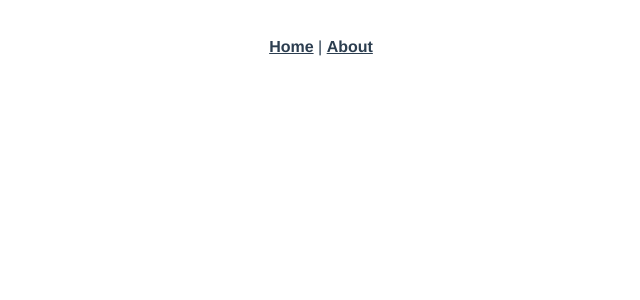
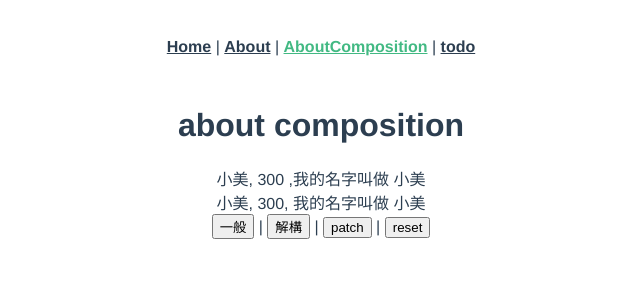
Before and after one commit to rickdiable/vue-pinia_todo, a Vue app: page /#/about-composition in a window 1280 px wide. Before the commit this address had no page. Shown: the top 300 px of the page, without its empty margins (319-959 px from the left). Built offline with nearby package versions, Linux system fonts and the light colour scheme.

Commit message:
first commit

```diff
--- a/package.json
+++ b/package.json
@@ -9,6 +9,7 @@
   },
   "dependencies": {
     "core-js": "^3.8.3",
+    "pinia": "^2.1.3",
     "vue": "^3.2.13",
     "vue-router": "^4.0.3"
   },
--- a/src/App.vue
+++ b/src/App.vue
@@ -1,7 +1,9 @@
 <template>
   <nav>
     <router-link to="/">Home</router-link> |
-    <router-link to="/about">About</router-link>
+    <router-link to="/about">About</router-link> |
+    <router-link to="/about-composition">AboutComposition</router-link> |
+    <router-link to="/todo-master">todo</router-link>
   </nav>
   <router-view/>
 </template>
--- a/src/main.js
+++ b/src/main.js
@@ -1,5 +1,11 @@
 import { createApp } from 'vue';
+import { createPinia } from 'pinia';
 import App from './App.vue';
 import router from './router';
 
-createApp(App).use(router).mount('#app');
+const pinia = createPinia();
+const app = createApp(App);
+
+app.use(pinia);
+app.use(router);
+app.mount('#app');
--- a/src/router/index.js
+++ b/src/router/index.js
@@ -15,6 +15,22 @@ const routes = [
     // which is lazy-loaded when the route is visited.
     component: () => import(/* webpackChunkName: "about" */ '../views/AboutView.vue'),
   },
+  {
+    path: '/about-composition',
+    name: 'about-composition',
+    // route level code-splitting
+    // this generates a separate chunk (about.[hash].js) for this route
+    // which is lazy-loaded when the route is visited.
+    component: () => import(/* webpackChunkName: "about" */ '../views/AboutComposition.vue'),
+  },
+  {
+    path: '/todo-master',
+    name: 'todo-master',
+    // route level code-splitting
+    // this generates a separate chunk (about.[hash].js) for this route
+    // which is lazy-loaded when the route is visited.
+    component: () => import(/* webpackChunkName: "about" */ '../views/VueTodo.vue'),
+  },
 ];
 
 const router = createRouter({
--- /dev/null
+++ b/src/stores/user.js
@@ -0,0 +1,23 @@
+import { defineStore } from 'pinia';
+
+// 在 pinia 中 state、actions、getters
+// 對應原本的 data、methods、computed
+
+export default defineStore('userStore', {
+  state: () => ({
+    name: '小美',
+    wallet: 300,
+  }),
+  getters: {
+    getUserName: (state) => `我的名字叫做 ${state.name}`,
+  },
+  actions: {
+    // 此處使用傳統函式以便使用 this
+    updateName() {
+      this.name = '直接';
+    },
+    updateNameIndividual() {
+      this.name = '解構';
+    },
+  },
+});
--- /dev/null
+++ b/src/views/AboutComposition.vue
@@ -0,0 +1,62 @@
+<template>
+  <div class="about">
+    <h1>about composition</h1>
+    {{ user.name }}, {{ user.wallet }} ,{{ user.getUserName }}
+    <br>
+    {{ name }}, {{ wallet }}, {{ getUserName }}
+    <br>
+    <button type="button" class="btn btn-primary" @click.prevent="user.updateName">一般</button> |
+    <button type="button" class="btn btn-primary" @click.prevent="updateNameIndividual">解構
+    </button> |
+    <button type="button" class="btn btn-primary" @click.prevent="updateData">patch</button> |
+    <button type="button" class="btn btn-primary" @click.prevent="reset">reset</button>
+  </div>
+</template>
+
+<script>
+import { storeToRefs } from 'pinia';
+import userStore from '@/stores/user';
+
+export default {
+  setup() {
+    // 定義一個變數儲存函數型態的 pinia 狀態檔案，預設為 reactive
+    const user = userStore();
+
+    // 修改資料方式1.因為是 reative 格式，欲修改該值可直接重新賦值
+    // user.name = '被重新賦值了';
+
+    // 修改資料方式2.希望將單獨值取出使用，可以利用 storeToRefs(為 pinia 方法，需先匯入)
+    // 解構形式取出
+    const { name, wallet, getUserName } = storeToRefs(user);
+    // 若使用以上方式取出則為 ref 格式，取值或重賦值皆需加上 value
+    // name.value = 'ref後的名字';
+
+    // 方法一樣可以使用解構取出使用，但不同於資料，通常不需雙向綁定，直接取出即可，記得匯出
+    const { updateNameIndividual } = user;
+
+    // 修改資料方式3. patch 適合一次更新多個資料
+    function updateData() {
+      user.$patch({
+        name: 'patch方法',
+        wallet: 'patchWallet',
+      });
+    }
+
+    // 修改資料方式3. reset 將資料重置回初始狀態
+    function reset() {
+      user.$reset();
+    }
+
+    // 完成後將之匯出
+    return {
+      user,
+      name,
+      wallet,
+      getUserName,
+      updateNameIndividual,
+      updateData,
+      reset,
+    };
+  },
+};
+</script>
--- a/src/views/AboutView.vue
+++ b/src/views/AboutView.vue
@@ -1,5 +1,25 @@
 <template>
   <div class="about">
-    <h1>This is an about page</h1>
+    <h1>about page</h1>
+    {{ name }}
+    {{ wallet }}
+    {{ getUserName }}
+    <br>
+    <button type="button" class="btn btn-primary" @click.prevent="updateName">點擊換名字</button>
   </div>
 </template>
+
+<script>
+import userStore from '@/stores/user';
+import { mapState, mapActions } from 'pinia';
+
+export default {
+  computed: {
+    ...mapState(userStore, ['name', 'wallet', 'getUserName']),
+  },
+  methods: {
+    ...mapActions(userStore, ['updateName']),
+  },
+};
+
+</script>
--- /dev/null
+++ b/src/views/VueTodo.vue
@@ -0,0 +1,31 @@
+<template>
+  <div id="app">
+    <div class="container">
+      <p>123</p>
+    </div>
+  </div>
+</template>
+
+<script>
+// import StatusNav from "@/components/StatusNav.vue";
+
+export default {
+  setup() {
+    const number = 123;
+
+    return {
+      number,
+    };
+  },
+};
+
+</script>
+
+<style>
+.container {
+  max-width: 1100px;
+  margin: auto;
+  overflow: auto;
+  padding: 0 2rem;
+}
+</style>
```
Also changed, not shown: 1 other file (tests, documents, lock files or other folders).
